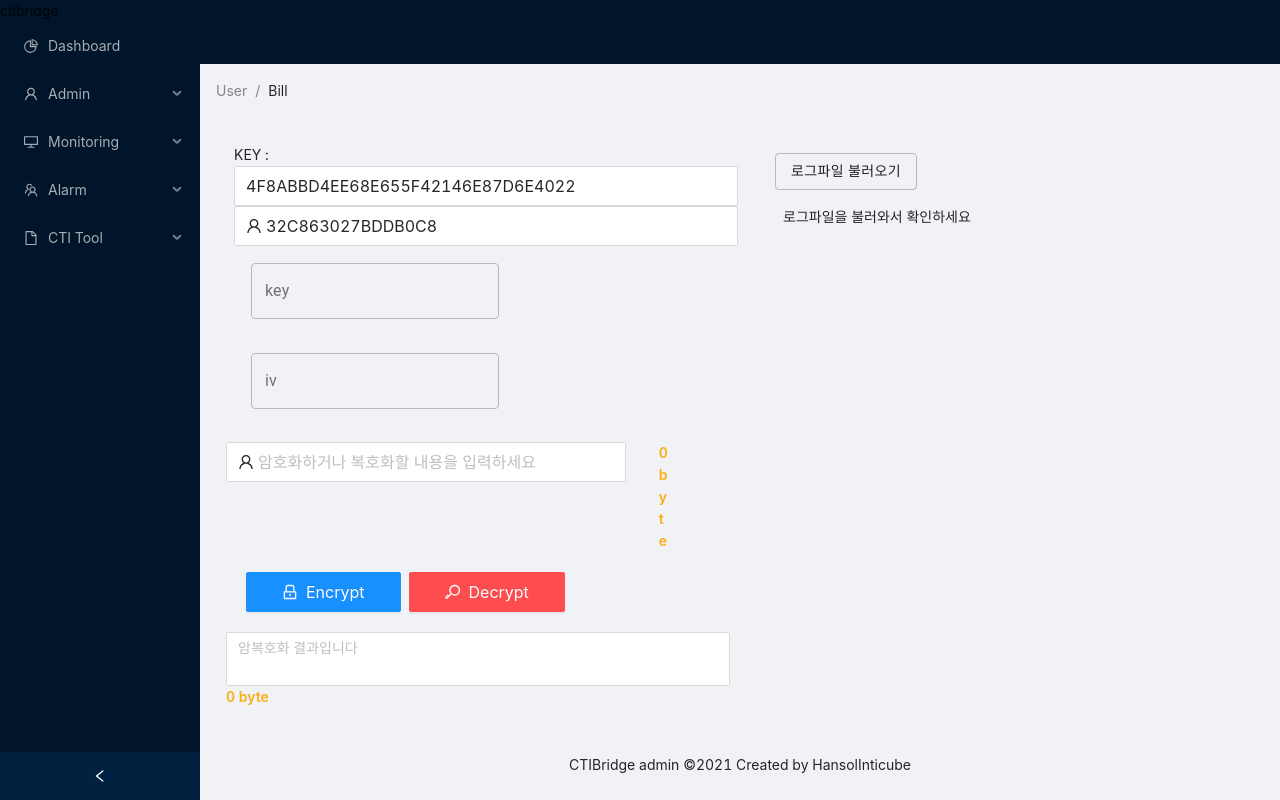
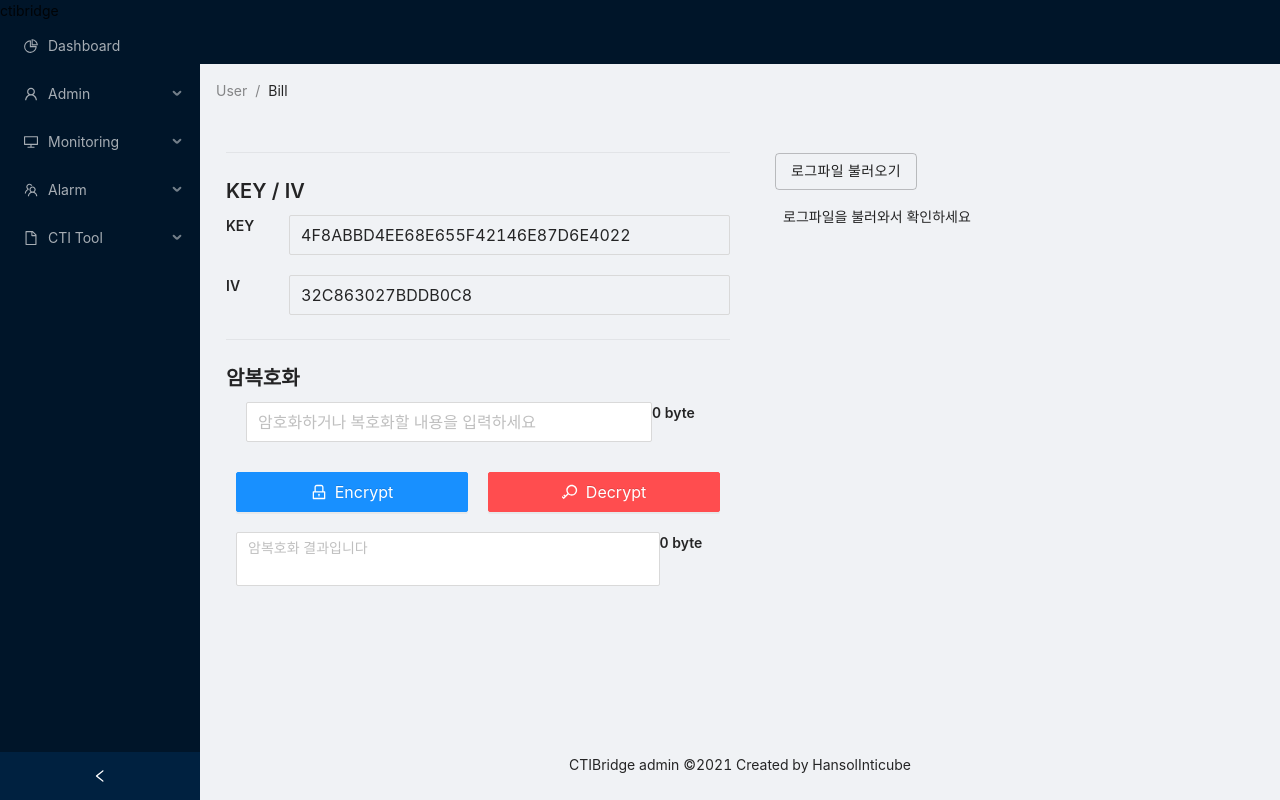
Before and after one commit to soonysoo/monitoringCTI, a React (Create React App) app: page /tool/crypto in a window 1280 px wide. Built offline with nearby package versions, Linux system fonts and the light colour scheme.

Commit message:
crypto화면변경

```diff
--- a/src/components/tool/crypto/CryptoPacket.js
+++ b/src/components/tool/crypto/CryptoPacket.js
@@ -1,42 +1,12 @@
 import React, { useCallback, useState } from 'react';
-//import Button from '@material-ui/core/Button';
-import {Space, Button, Input, Typography, Row, Col} from 'antd';
-import { makeStyles } from '@material-ui/core/styles';
-import TextField from '@material-ui/core/TextField';
+import { Button, Input, Row, Col, Divider, Typography } from 'antd';
 import CryptoJS from 'crypto-js';
-import { LockOutlined, KeyOutlined, UserOutlined } from '@ant-design/icons';
-const { Text } = Typography;
+import { LockOutlined, KeyOutlined } from '@ant-design/icons';
+const { Text, Title  } = Typography;
 const { TextArea } = Input;
-
-const useStyles = makeStyles((theme) => ({
-  button: {
-    margin: theme.spacing(2),
-    width : 300
-  },
-  root: {
-    display: 'flex',
-    flexWrap: 'wrap',
-  },
-  textField: {
-    marginLeft: theme.spacing(1),
-    marginRight: theme.spacing(1),
-    width: '25ch',
-  },
-  margin: {
-    margin: theme.spacing(1),
-
-  },
-  crypttext : {
-    margin: theme.spacing(2),
-    marginLeft: theme.spacing(1),
-    marginRight: theme.spacing(1),
-    width :'100%'
-  }
-}));
 
 
 export default function CryptoPakcet() {
-    const classes = useStyles();
     const [key, setKey] = useState('4F8ABBD4EE68E655F42146E87D6E4022');
     const [iv, setIv] =useState('32C863027BDDB0C8');
     const [text, setText] =useState('');
@@ -88,78 +58,73 @@ export default function CryptoPakcet() {
 
     return (
       <div className="part-crypto-secion">
-        <form className={classes.crypttext} noValidate autoComplete="off">
-        <div style={{float: "left"}}>
-        KEY :
+      <Divider/>
+      <Title level={4}>KEY / IV </Title>
+        <Row style={{marginBottom:20}}>
+          <Col span={3}>
+            <Text strong>KEY</Text>
+          </Col>
+          <Col span={21}>
+            <Input size="large"  placeholder="key" value={key}
+              style={{backgroundColor : '#F0F2F5'}}
+            />
+          </Col>
+        </Row>
+        <Row>
+          <Col span={3}>
+            <Text strong>IV</Text>
+          </Col>
+          <Col span={21}>
+            <Input size="large" placeholder="iv"value={iv}
+              style={{backgroundColor : '#F0F2F5'}}
+            />
+          </Col>
+        </Row>
+        <Divider />
+        <Title level={4}> 암복호화 </Title>
+        <Row style={{margin:20, marginTop:10}}>
+          <Col span={21}>
             <Input
               size="large"
-          placeholder="key"
-          value={key}
-        />
-
-        <Input
-          size="large"
-          placeholder="iv"
-          value={iv}
-          prefix={<UserOutlined />}
-        />
-        </div>
-
-          <TextField style={{ margin: 17 }} id="outlined-basic" label="key"  placeholder={key} variant="outlined" onChange={onChangeKey}/>
-          <TextField style={{ margin: 17 }} id="outlined-basic" label="iv" placeholder={iv} variant="outlined" onChange={onChangeIV}/>
-        </form>
-        <div>
-          <Space>
-            <Row style={{width : '100%'}}>
-              <Col  flex="auto">
-                <Input
-                  style={{width : '400px'}}
-                  size="large"
               placeholder="암호화하거나 복호화할 내용을 입력하세요"
-                  prefix={<UserOutlined />}
               onChange={onChangeText}
             />
           </Col>
-              <Col flex="10px">
-                <Text strong type="warning">{text.length} byte</Text>
+          <Col span={3}>
+            <Text strong >{text.length} byte</Text>
           </Col>
         </Row>
-          </Space>
-        </div>
-        <div>
-          <Space  align="center">
-            <Button
-            type="primary"
-            onClick={encryptClick}
-            size ="large"
-            icon = {<LockOutlined/>}
-            style={{ margin: 20, width : "100%" }}
+        <Row>
+          <Col style={{ padding: 10}} span={12}>
+            <Button type="primary"  onClick={encryptClick}
+            size ="large"  icon = {<LockOutlined/>}
             block
             >
               Encrypt
             </Button>
-            <Button danger
-            type="primary"
-            onClick={decryptClick}
-            size ="large"
-            icon = {<KeyOutlined/>}
-            style={{ margin: 20, width : "100%" }}
+          </Col>
+          <Col style={{ padding: 10}}  span={12}>
+            <Button danger  type="primary" onClick={decryptClick}
+            size="large" icon={<KeyOutlined/>}
              block
             >
               Decrypt
             </Button>
-          </Space>
-        </div>
-        <div className={classes.root}>
+          </Col>
+        </Row>
+        <Row style={{ padding: 10}}>
+          <Col  span={21}>
           <TextArea
             rows={4}
             placeholder="암복호화 결과입니다"
             autoSize={{ minRows: 2, maxRows: 7 }}
             value ={result}
           />
-          <Text strong type="warning">{result.length} byte</Text>
-
-        </div>
+          </Col>
+          <Col span={3}>
+            <Text strong >{result.length} byte</Text>
+          </Col>
+        </Row>
       </div>
     );
   }
```
Lines whose indentation alone changed are shown as unchanged.
